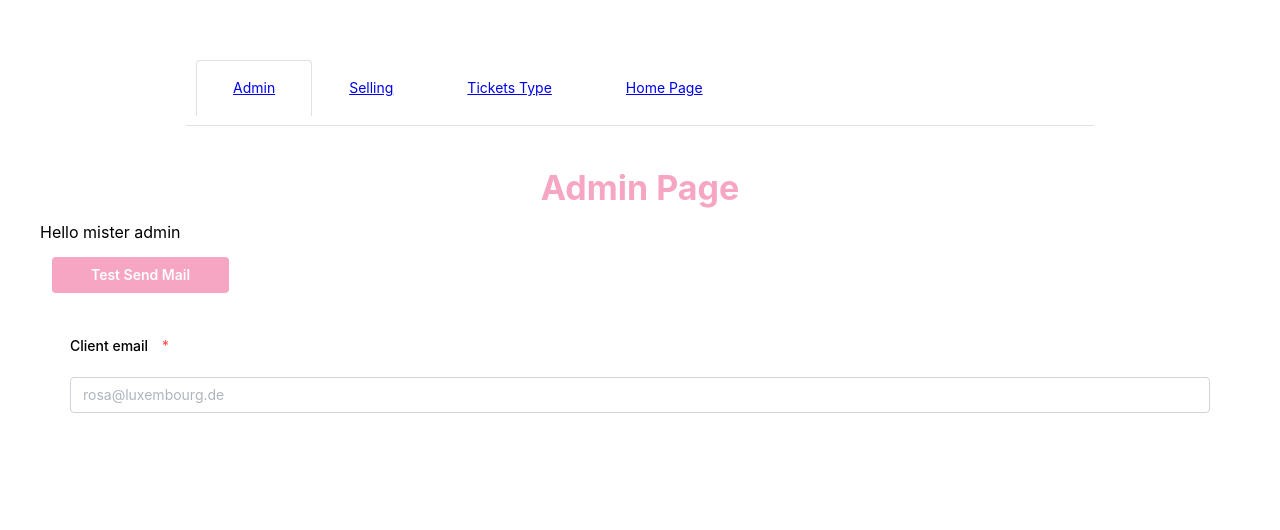
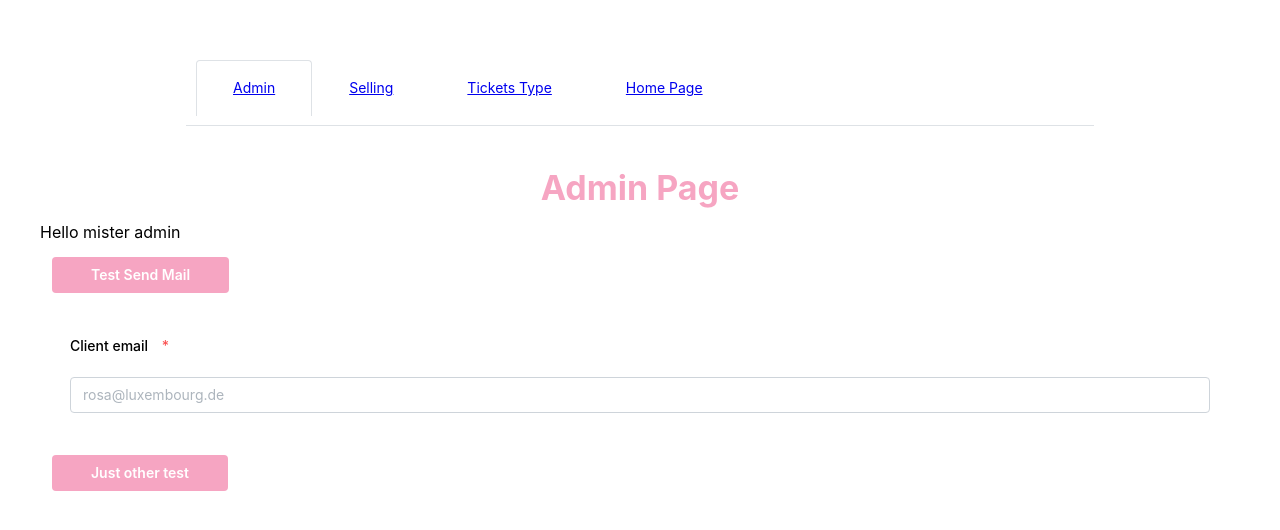
Before and after one commit to FreeCaribou/ManiTickets, a Next.js app in the folder manifiesta-tickets/: page /admin in a window 1280 px wide. Shown: the top 530 px of the page. Built offline with nearby package versions, Linux system fonts and the light colour scheme.

Commit message:
try mongo db

```diff
--- /dev/null
+++ b/manifiesta-tickets/app/api/test/route.ts
@@ -0,0 +1,23 @@
+import { MongoClient } from 'mongodb';
+import { NextResponse } from 'next/server';
+
+export async function GET(request: Request) {
+  const uri = process.env.MONGODB_URI;
+  const client = new MongoClient(uri);
+
+  try {
+    const database = client.db(process.env.MONGODB_DB);
+    const collection = database.collection('data');
+    const findResult = await collection.find({}).toArray();
+    console.log('Found documents =>', findResult)
+    return NextResponse.json({ data: findResult }, { status: 200 });
+  } catch (e) {
+    return NextResponse.json({ err: e, message: 'there is an error ...' }, { status: 400 });
+  } finally {
+    // Ensures that the client will close when you finish/error
+    await client.close();
+  }
+
+
+
+}
--- a/manifiesta-tickets/components/Admin/Admin.tsx
+++ b/manifiesta-tickets/components/Admin/Admin.tsx
@@ -28,6 +28,12 @@ export function Admin() {
         return "";
     }
 
+    function test() {
+        axios.get(`${window.location.origin}/api/test`).then(r => {
+            console.log('r', r)
+        });
+    }
+
     function onSendTestMailClick() {
         axios.post(`${window.location.origin}/api/selling`, { email: testForm.values.email, authToken: getCookie('auth') }).then(sellings => {
             console.log('selling', sellings, sellings.data)
@@ -51,6 +57,7 @@ export function Admin() {
                     {...testForm.getInputProps('email')}
                 />
             </form>
+            <Button m="sm" onClick={test}>Just other test</Button>
         </>
     )
 }
--- a/manifiesta-tickets/package.json
+++ b/manifiesta-tickets/package.json
@@ -36,6 +36,7 @@
     "fs": "^0.0.1-security",
     "jose": "^4.15.1",
     "jsonwebtoken": "^9.0.2",
+    "mongodb": "^6.2.0",
     "next": "latest",
     "react": "latest",
     "react-dom": "latest"
```
Also changed, not shown: 1 other file (tests, documents, lock files or other folders).
